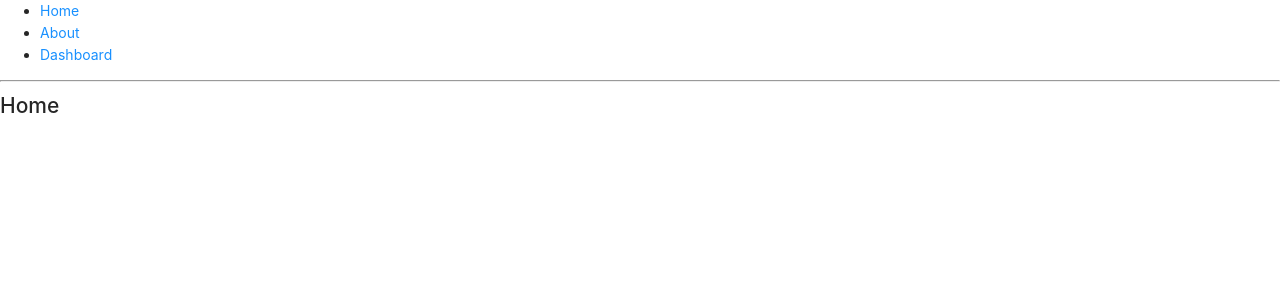
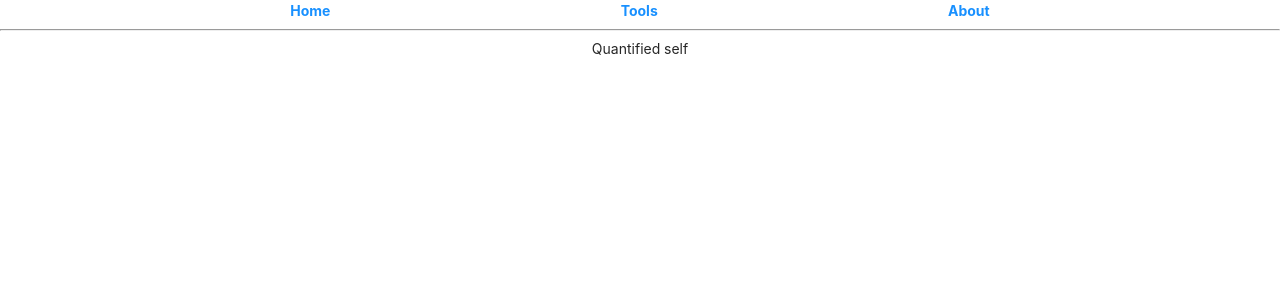
Before and after one commit to Liszt21/LisztSpace, a React (Create React App) app in the folder frontend/: page / in a window 1280 px wide. Shown: the top 300 px of the page. Built offline with nearby package versions, Linux system fonts and the light colour scheme.

Commit message:
init views

```diff
--- a/frontend/package.json
+++ b/frontend/package.json
@@ -15,6 +15,7 @@
     "react-dom": "^17.0.1",
     "react-router-dom": "^5.2.0",
     "react-scripts": "4.0.0",
+    "styled-components": "^5.2.1",
     "typescript": "^4.0.3",
     "web-vitals": "^0.2.4"
   },
@@ -43,6 +44,7 @@
     ]
   },
   "devDependencies": {
-    "@types/react-router-dom": "^5.1.6"
+    "@types/react-router-dom": "^5.1.6",
+    "@types/styled-components": "^5.1.4"
   }
 }
--- a/frontend/src/App.tsx
+++ b/frontend/src/App.tsx
@@ -7,22 +7,38 @@ import {
   Route,
   Link
 } from "react-router-dom";
+import styled from "styled-components";
+
+
+import Home from "./views/Home";
+import Tools from "./views/Tools";
+import About from "./views/About";
+
+const NavBar = styled.div`
+  margin: 0;
+  display: flex;
+  font-weight: bold;
+  flex-flow: row, nowrap;
+  width: 100%;
+  justify-content: space-evenly;
+
+  a:hover {
+    color: white;
+  }
+`;
+const Main = styled.div`
+  width: 100%;
+  text-align: center;
+`
 
 function App() {
   return (
     <Router>
-      <div>
-        <ul>
-          <li>
+        <NavBar>
           <Link to="/">Home</Link>
-          </li>
-          <li>
+          <Link to="/tools">Tools</Link>
           <Link to="/about">About</Link>
-          </li>
-          <li>
-            <Link to="/dashboard">Dashboard</Link>
-          </li>
-        </ul>
+        </NavBar>
 
         <hr />
 
@@ -33,44 +49,21 @@ function App() {
           you have multiple routes, but you want only one
           of them to render at a time
         */}
+        <Main>
           <Switch>
             <Route exact path="/">
               <Home />
             </Route>
+            <Route path="/tools">
+              <Tools />
+            </Route>
             <Route path="/about">
               <About />
             </Route>
-          <Route path="/dashboard">
-            <Dashboard />
-          </Route>
           </Switch>
-      </div>
+        </Main>
     </Router>
   );
 }
 
-function Home() {
-  return (
-    <div>
-      <h2>Home</h2>
-    </div>
-  );
-}
-
-function About() {
-  return (
-    <div>
-      <h2>About</h2>
-    </div>
-  );
-}
-
-function Dashboard() {
-  return (
-    <div>
-      <h2>Dashboard</h2>
-    </div>
-  );
-}
-
 export default App;
--- /dev/null
+++ b/frontend/src/views/About.tsx
@@ -0,0 +1,14 @@
+import React from "react";
+import styled from "styled-components";
+
+function El() {
+    return (
+        <p>About</p>
+    )
+}
+
+const About = styled(El)`
+
+`
+
+export default About;
--- /dev/null
+++ b/frontend/src/views/Home.tsx
@@ -0,0 +1,17 @@
+import React from "react";
+
+class QuantifiedSelf extends React.Component {
+	render() {
+		return (
+			<p>Quantified self</p>
+		)
+	}
+}
+
+function Home() {
+    return (
+      <QuantifiedSelf />
+    )
+}
+
+export default Home;
--- /dev/null
+++ b/frontend/src/views/Tools.tsx
@@ -0,0 +1,9 @@
+import React from "react";
+
+function Tools() {
+    return (
+        <p>Tools</p>
+    )
+}
+
+export default Tools;
```
Also changed, not shown: 1 other file (tests, documents, lock files or other folders). Lines whose indentation alone changed are shown as unchanged.
